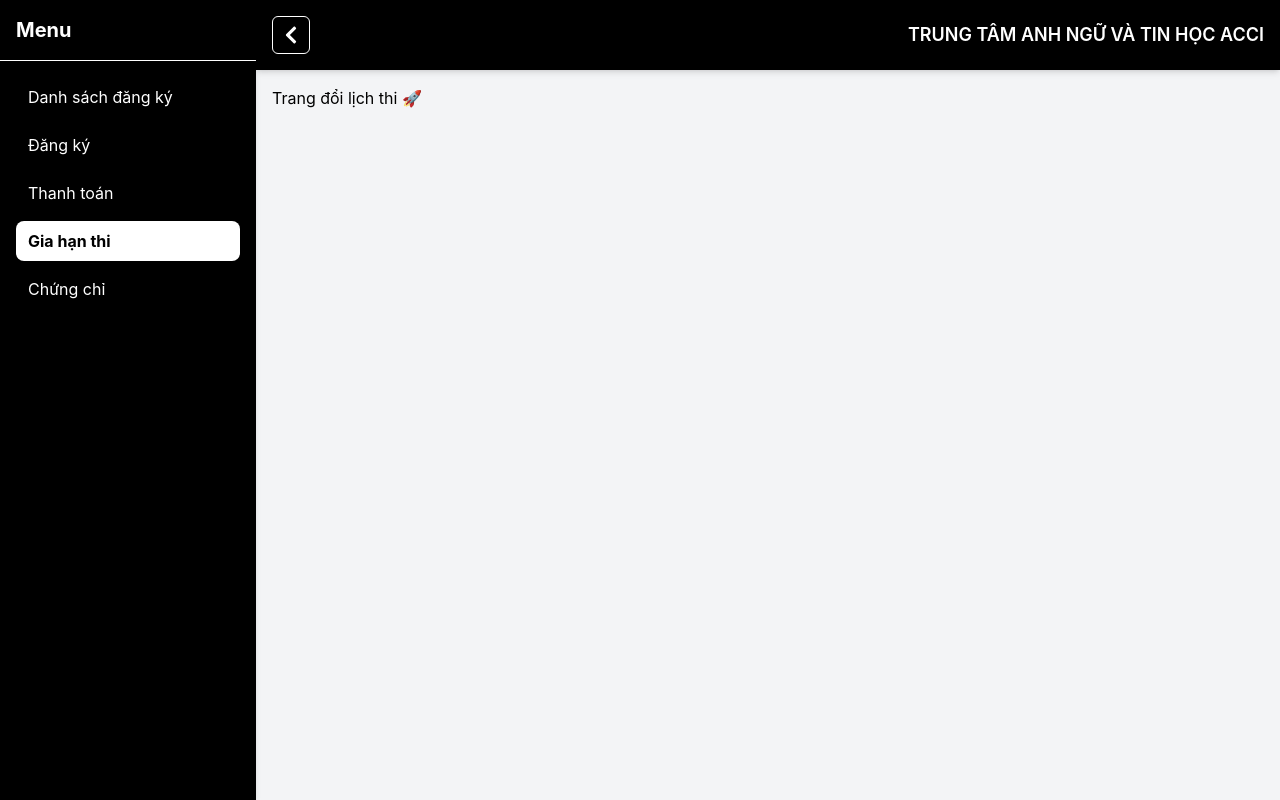
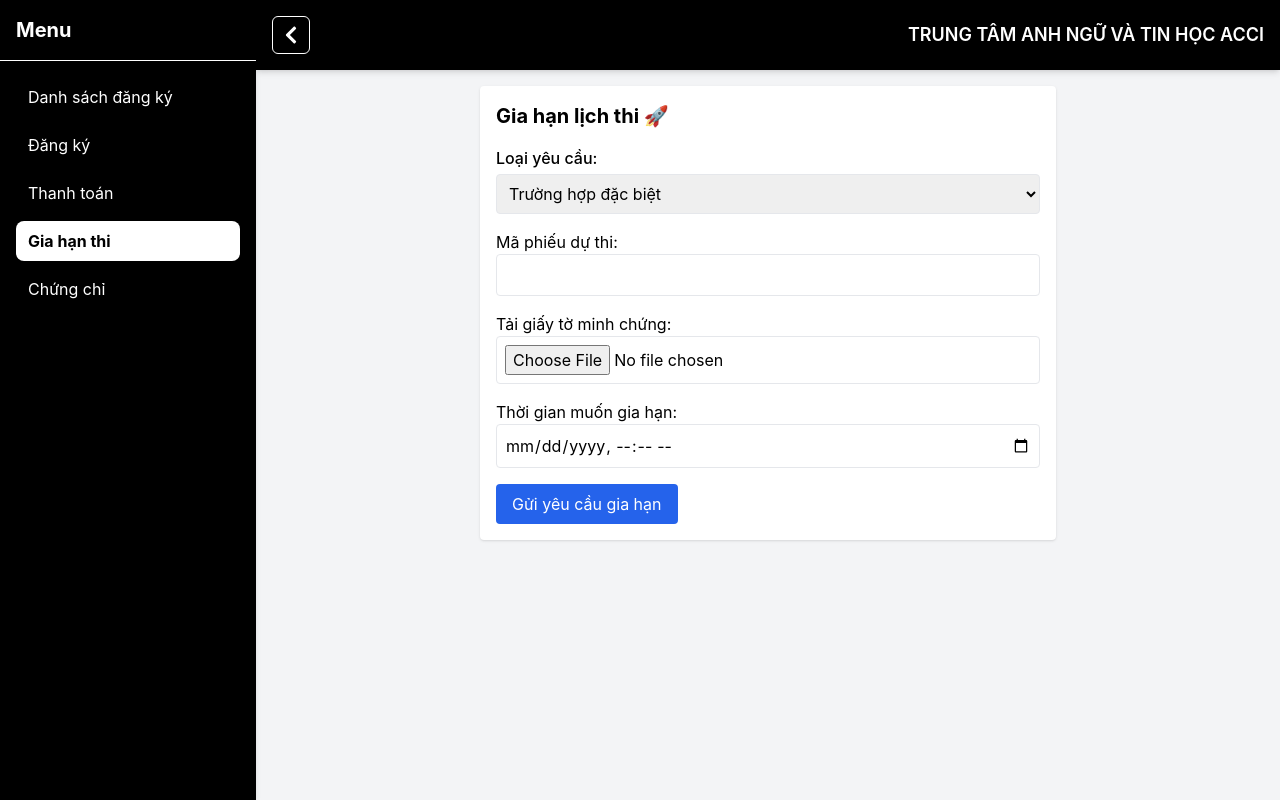
Before and after one commit to DarkcodeQuan/ACCI-pttk, a React (Create React App) app: page /reschedule in a window 1280 px wide. Built offline with nearby package versions, Linux system fonts and the light colour scheme.

Commit message:
thêm thông tin cho trang gia hạn

```diff
--- a/src/pages/Reschedule.js
+++ b/src/pages/Reschedule.js
@@ -1,5 +1,128 @@
+import React, { useState } from "react";
+
 const Reschedule = () => {
-    return <div>Trang đổi lịch thi 🚀</div>;
+  const [caseType, setCaseType] = useState("special");
+  const [formData, setFormData] = useState({
+    examTicket: "",
+    newExamDate: "",
+    reasonDoc: null,
+  });
+  const [error, setError] = useState("");
+
+  // Giả lập dữ liệu gốc
+  const originalExamDate = new Date("2025-04-30T10:00:00");
+  const rescheduleCount = 1; // Giả sử đã 1 lần gia hạn
+
+  const handleInputChange = (e) => {
+    const { name, value, files } = e.target;
+    setFormData((prev) => ({
+      ...prev,
+      [name]: files ? files[0] : value,
+    }));
   };
 
-  export default Reschedule;
+  const handleSubmit = (e) => {
+    e.preventDefault();
+    setError("");
+
+    // Kiểm tra số lần gia hạn
+    if (rescheduleCount >= 2) {
+      setError("Bạn đã vượt quá số lần gia hạn cho phép (tối đa 2 lần).");
+      return;
+    }
+
+    // Kiểm tra thời điểm gửi yêu cầu
+    const now = new Date();
+    const hoursBeforeExam = (originalExamDate - now) / (1000 * 60 * 60);
+    if (hoursBeforeExam < 24) {
+      setError("Bạn chỉ được gửi yêu cầu gia hạn trước giờ thi ít nhất 24 giờ.");
+      return;
+    }
+
+    // Kiểm tra các trường bắt buộc
+    if (!formData.examTicket || !formData.newExamDate) {
+      setError("Vui lòng nhập đầy đủ thông tin.");
+      return;
+    }
+
+    if (caseType === "special" && !formData.reasonDoc) {
+      setError("Vui lòng tải lên giấy tờ minh chứng.");
+      return;
+    }
+
+    console.log("Yêu cầu hợp lệ:", formData);
+    alert("Gửi yêu cầu thành công!");
+  };
+
+  return (
+    <div className="p-4 max-w-xl mx-auto bg-white rounded shadow">
+      <h1 className="text-xl font-bold mb-4">Gia hạn lịch thi 🚀</h1>
+
+      {error && (
+        <div className="mb-4 text-red-600 font-medium bg-red-100 p-2 rounded">
+          ⚠️ {error}
+        </div>
+      )}
+
+      <div className="mb-4">
+        <label className="font-medium">Loại yêu cầu:</label>
+        <select
+          value={caseType}
+          onChange={(e) => setCaseType(e.target.value)}
+          className="block w-full border p-2 rounded mt-1"
+        >
+          <option value="special">Trường hợp đặc biệt</option>
+          <option value="normal">Trường hợp thông thường</option>
+        </select>
+      </div>
+
+      <form onSubmit={handleSubmit}>
+        <div className="mb-4">
+          <label className="block">Mã phiếu dự thi:</label>
+          <input
+            type="text"
+            name="examTicket"
+            value={formData.examTicket}
+            onChange={handleInputChange}
+            required
+            className="w-full border p-2 rounded"
+          />
+        </div>
+
+        {caseType === "special" && (
+          <div className="mb-4">
+            <label className="block">Tải giấy tờ minh chứng:</label>
+            <input
+              type="file"
+              name="reasonDoc"
+              onChange={handleInputChange}
+              className="w-full border p-2 rounded"
+              required
+            />
+          </div>
+        )}
+
+        <div className="mb-4">
+          <label className="block">Thời gian muốn gia hạn:</label>
+          <input
+            type="datetime-local"
+            name="newExamDate"
+            value={formData.newExamDate}
+            onChange={handleInputChange}
+            required
+            className="w-full border p-2 rounded"
+          />
+        </div>
+
+        <button
+          type="submit"
+          className="bg-blue-600 text-white px-4 py-2 rounded hover:bg-blue-700"
+        >
+          Gửi yêu cầu gia hạn
+        </button>
+      </form>
+    </div>
+  );
+};
+
+export default Reschedule;
```
